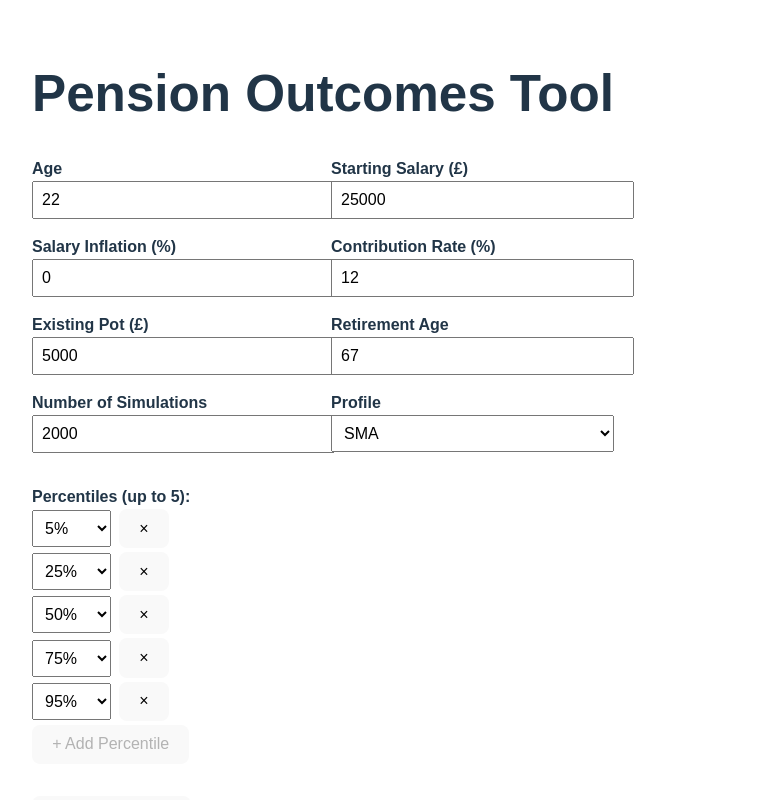
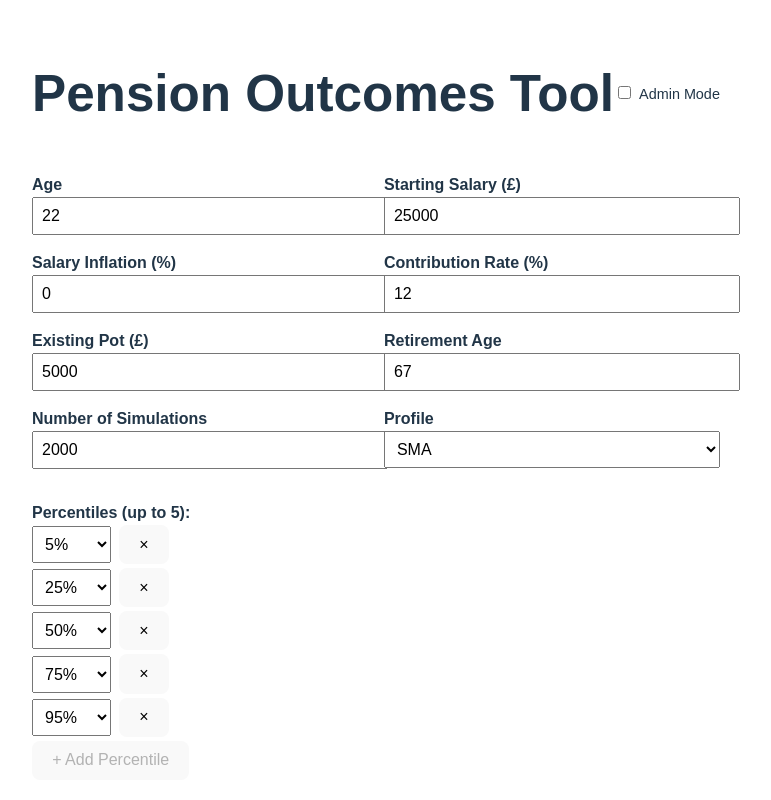
Before and after one commit to admiralross2400/pension-outcomes-tool-ui, a React (Vite) app: page / in a window 1280 px wide. Shown: the top 800 px of the page, without its empty margins (0-771 px from the left). Built offline with nearby package versions, Linux system fonts and the light colour scheme.

Commit message:
Add admin toggle

```diff
--- a/src/App.tsx
+++ b/src/App.tsx
@@ -3,9 +3,10 @@ import { runSimulations, assetClasses, glidepaths as defaultGlidepaths } from '.
 import type { UserInputs } from './simulator';
 
 const percentileSteps = Array.from({ length: 21 }, (_, i) => i * 5); // 0 to 100 in 5% steps
-const isAdmin = true; // toggle this for admin mode
 
 function App() {
+  const [isAdmin, setIsAdmin] = useState(false);
+
   const [inputs, setInputs] = useState({
     age: '22',
     startingSalary: '25000',
@@ -71,7 +72,18 @@ function App() {
 
   return (
     <div style={{ padding: '2rem', fontFamily: 'sans-serif', maxWidth: 800 }}>
-      <h1>Pension Outcomes Tool</h1>
+      <div style={{ display: 'flex', justifyContent: 'space-between', alignItems: 'center', marginBottom: '1rem' }}>
+        <h1>Pension Outcomes Tool</h1>
+        <label style={{ fontSize: '0.9rem' }}>
+          <input
+            type="checkbox"
+            checked={isAdmin}
+            onChange={() => setIsAdmin(!isAdmin)}
+            style={{ marginRight: '0.5rem' }}
+          />
+          Admin Mode
+        </label>
+      </div>
 
       <div style={{ display: 'grid', gridTemplateColumns: '1fr 1fr', gap: '1rem', marginBottom: '2rem' }}>
         {[['age', 'Age'], ['startingSalary', 'Starting Salary (£)'], ['salaryInflation', 'Salary Inflation (%)'],
```
